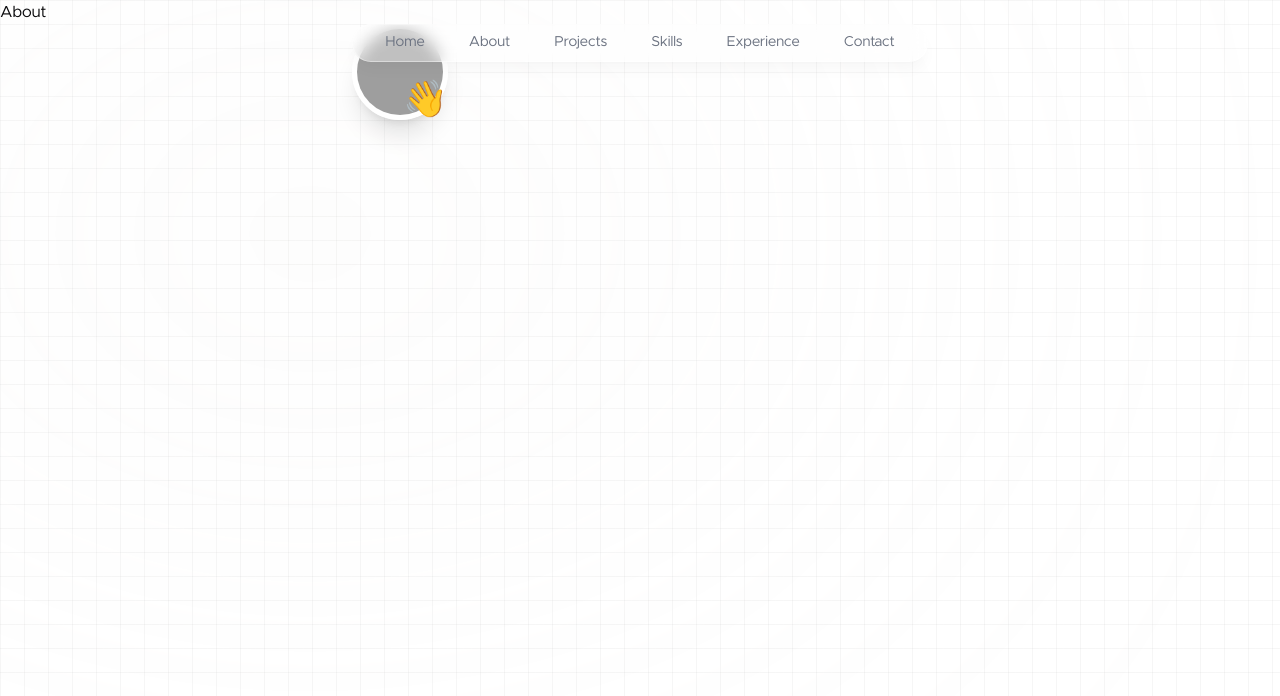
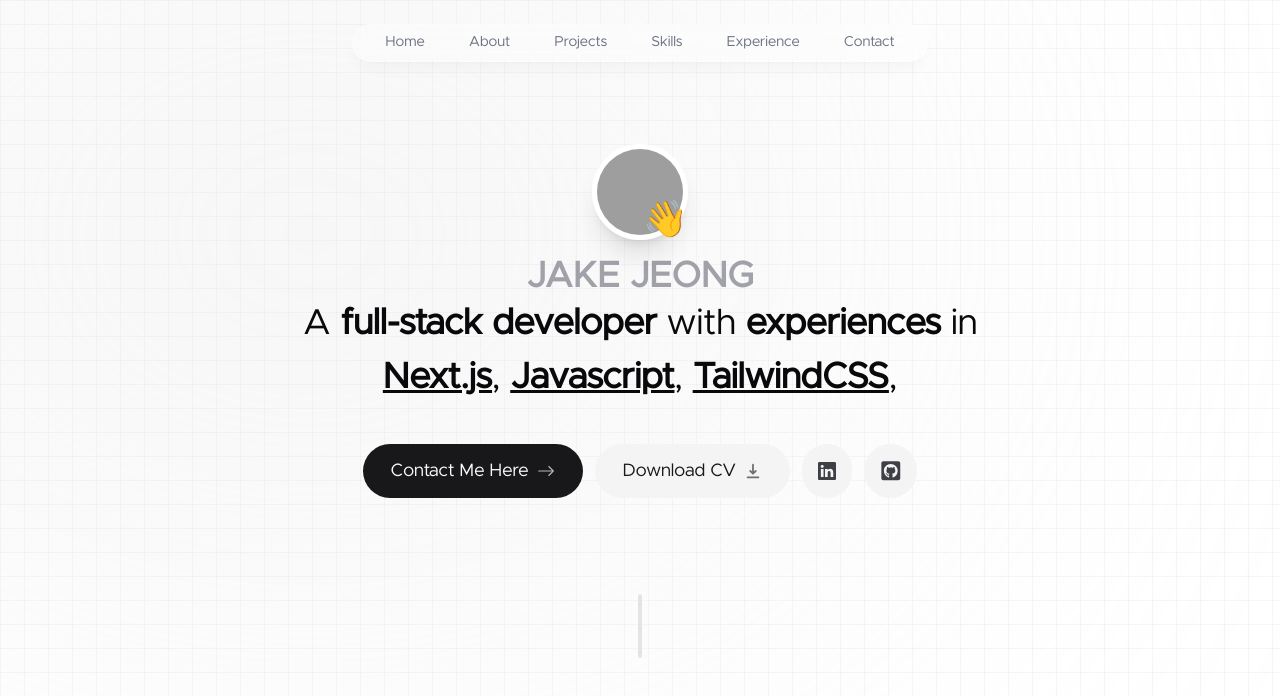
Before and after one commit to JakeJeongAiden/jake-portfolio, a Next.js app: page / in a window 1280 px wide. Shown: the top 696 px of the page. Built offline with nearby package versions, Linux system fonts and the light colour scheme; grey boxes are pictures that could not be loaded.

Commit message:
first page finish

```diff
--- a/app/layout.tsx
+++ b/app/layout.tsx
@@ -25,14 +25,14 @@ export default function RootLayout({
   return (
     <html lang="en">
       <body
-        className={`bg-zinc-50 text-zinc-950 ${myFont.className} h-[5000px]`}
+        className={`bg-zinc-50 text-zinc-950 ${myFont.className} h-[5000px] pt-28 sm:pt-36`}
       >
         {/* Left & Right side of the element. */}
         <div className="absolute inset-0 h-[5000px] w-full -z-10 bg-white bg-[linear-gradient(to_right,#80808012_1px,transparent_1px),linear-gradient(to_bottom,#80808012_1px,transparent_1px)] bg-[size:24px_24px]"></div>
-        <div className="bg-[#e7e5e4] absolute top-[-1rem] -z-10 opacity-10 left-[-39rem] h-[31.25rem] w-[31.25rem] rounded-full blur-[15rem] sm:w-[68.75rem] md:left-[-33rem] lg:left-[-28rem] xl:left-[-15rem] 2xl:left-[-5rem]"></div>
+        <div className="bg-[#e4e4e7] absolute top-[-1rem] -z-10 opacity-50 left-[-39rem] h-[31.25rem] w-[31.25rem] rounded-full blur-[15rem] sm:w-[68.75rem] md:left-[-33rem] lg:left-[-28rem] xl:left-[-15rem] 2xl:left-[-5rem]"></div>
 
         <Header />
-        <About />
+
         {children}
       </body>
     </html>
--- a/app/page.tsx
+++ b/app/page.tsx
@@ -1,9 +1,11 @@
 import Intro from "@/components/intro";
+import SectionDivider from "@/components/section-divider";
 
 export default function Home() {
   return (
-    <main className="">
+    <main className="flex flex-col items-center px-4">
       <Intro />
+      <SectionDivider />
     </main>
   );
 }
--- a/components/intro.tsx
+++ b/components/intro.tsx
@@ -10,16 +10,14 @@ import { FaGithubSquare } from "react-icons/fa";
 
 export default function Intro() {
   return (
-    <section
-      id="home"
-      className="mb-28 max-w-[50rem] text-center sm:mb-0 scroll-mt-[100rem]"
-    >
+    <section className="mb-28 max-w-[50rem] text-center sm:mb-0">
       <div className="flex items-center justify-center">
         <div className="relative">
           <motion.div
             initial={{ opacity: 0, scale: 0 }}
             animate={{ opacity: 1, scale: 1 }}
             transition={{
+              // tween is smooth non bouncing animation.
               type: "tween",
               duration: 0.2,
             }}
@@ -39,7 +37,9 @@ export default function Intro() {
             className="absolute bottom-0 right-0 text-4xl"
             initial={{ opacity: 0, scale: 0 }}
             animate={{ opacity: 1, scale: 1 }}
+            // transition is optional but it's recommended to use it for better user experience.
             transition={{
+              // spring is bouncy animation.
               type: "spring",
               stiffness: 125,
               delay: 0.1,
@@ -50,6 +50,65 @@ export default function Intro() {
           </motion.span>
         </div>
       </div>
+
+      <motion.h1
+        className="mb-10 mt-4 px-4 text-2xl font-medium !leading-[1.5] sm:text-4xl"
+        initial={{ opacity: 0, y: 100 }}
+        animate={{ opacity: 1, y: 0 }}
+      >
+        <p className="font-bold uppercase leading-10 text-4xl text-zinc-400">
+          Jake Jeong
+        </p>{" "}
+        <span>A </span>
+        <span className="font-bold">full-stack developer</span> with{" "}
+        <span className="font-bold">experiences </span> in{" "}
+        <span className="font-bold underline">Next.js</span>,{" "}
+        <span className="font-bold underline">Javascript</span>,{" "}
+        <span className="font-bold underline">TailwindCSS</span>,{" "}
+      </motion.h1>
+
+      <motion.div
+        initial={{ opacity: 0, y: 100 }}
+        animate={{ opacity: 1, y: 0 }}
+        transition={{ delay: 0.2 }}
+        className="flex flex-col sm:flex-row justify-center gap-3 px-4 text-lg font-medium"
+      >
+        <Link
+          href="#contact"
+          // active:scale-105 to make it look like it's being pressed.
+          className="group bg-zinc-900 text-zinc-50 px-7 py-3 flex items-center gap-2 rounded-full outline-none focus:scale-110 hover:scale-110 hover:bg-zinc-950 active:scale-105 transition cursor-pointer"
+        >
+          {/* de-emphasizing icons next to texts */}
+          Contact Me Here{" "}
+          <BsArrowRight className="opacity-70 group-hover:translate-x-1 transition" />
+        </Link>
+        {/* Using anchor tag because we are downloading something */}
+        <a
+          // in nextjs you can use /public folder to store static files.
+          href="/CV.pdf"
+          download
+          className="group bg-zinc-100 text-zinc-900 px-7 py-3 flex items-center gap-2 rounded-full outline-none focus:scale-110 hover:scale-110 hover:bg-zinc-100 active:scale-105 transition cursor-pointer border-black/20"
+        >
+          Download CV{" "}
+          <HiDownload className="opacity-60 group-hover:translate-y-1 transition" />
+        </a>
+        {/* Using anchor tag because we are navigating to actual link */}
+
+        <a
+          href="https://www.linkedin.com/in/jake-jeong-801438148/"
+          target="_blank"
+          className="bg-zinc-100 text-zinc-700 p-4 flex items-center gap-2 rounded-full outline-none focus:scale-110 hover:scale-110 hover:bg-zinc-100 hover:text-zinc-900 active:scale-105 transition cursor-pointer border-black/20"
+        >
+          <BsLinkedin />
+        </a>
+        <a
+          href="https://github.com/JakeJeongAiden"
+          target="_blank"
+          className="bg-zinc-100 text-zinc-700 p-4 flex items-center gap-2 text-[1.35rem] rounded-full outline-none focus:scale-[1.15] hover:scale-[1.15] hover:text-zinc-900  hover:bg-zinc-100 active:scale-105 transition cursor-pointer border-black/20"
+        >
+          <FaGithubSquare />
+        </a>
+      </motion.div>
     </section>
   );
 }
--- /dev/null
+++ b/components/section-divider.tsx
@@ -0,0 +1,14 @@
+"use client";
+import React from "react";
+import { motion } from "framer-motion";
+
+export default function SectionDivider() {
+  return (
+    <motion.div
+      initial={{ opacity: 0, y: 100 }}
+      animate={{ opacity: 1, y: 0 }}
+      transition={{ delay: 0.125 }}
+      className="bg-zinc-200 my-24 h-16 w-1 rounded-full hidden sm:block"
+    ></motion.div>
+  );
+}
```
